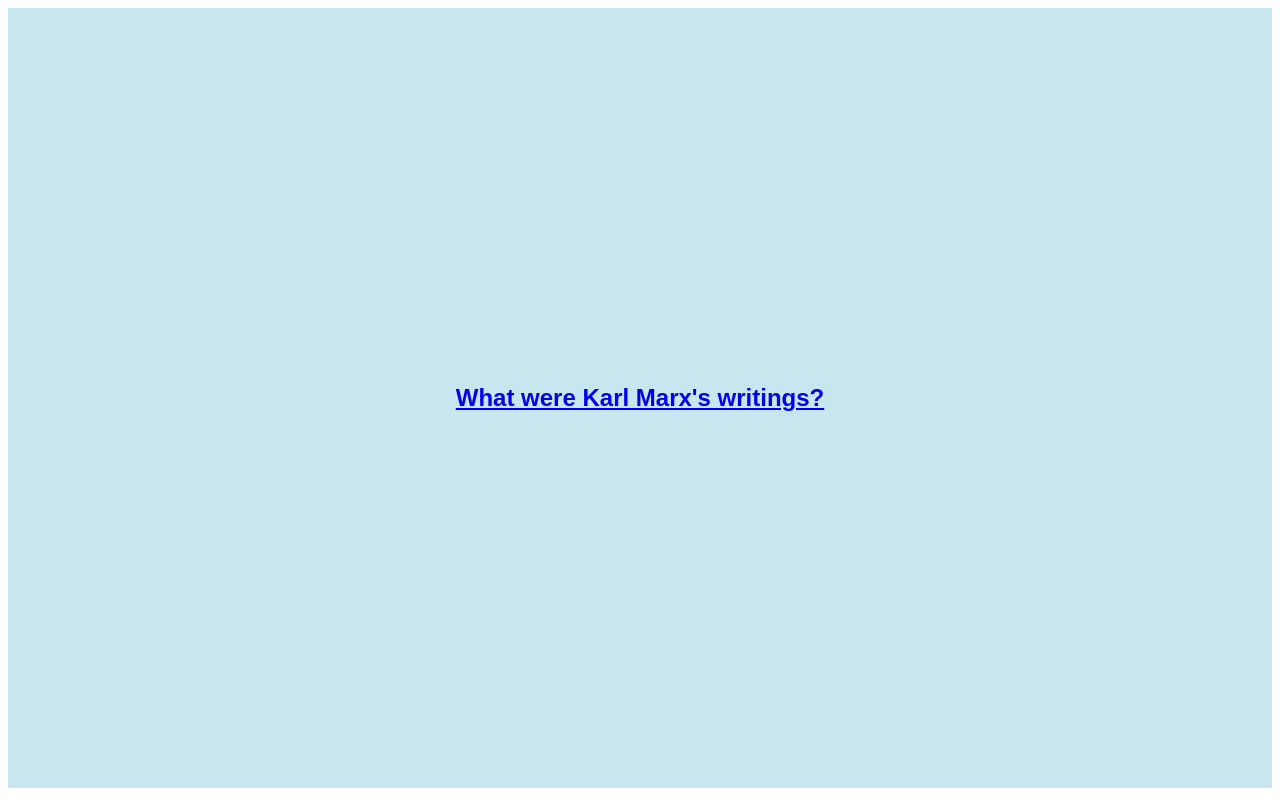
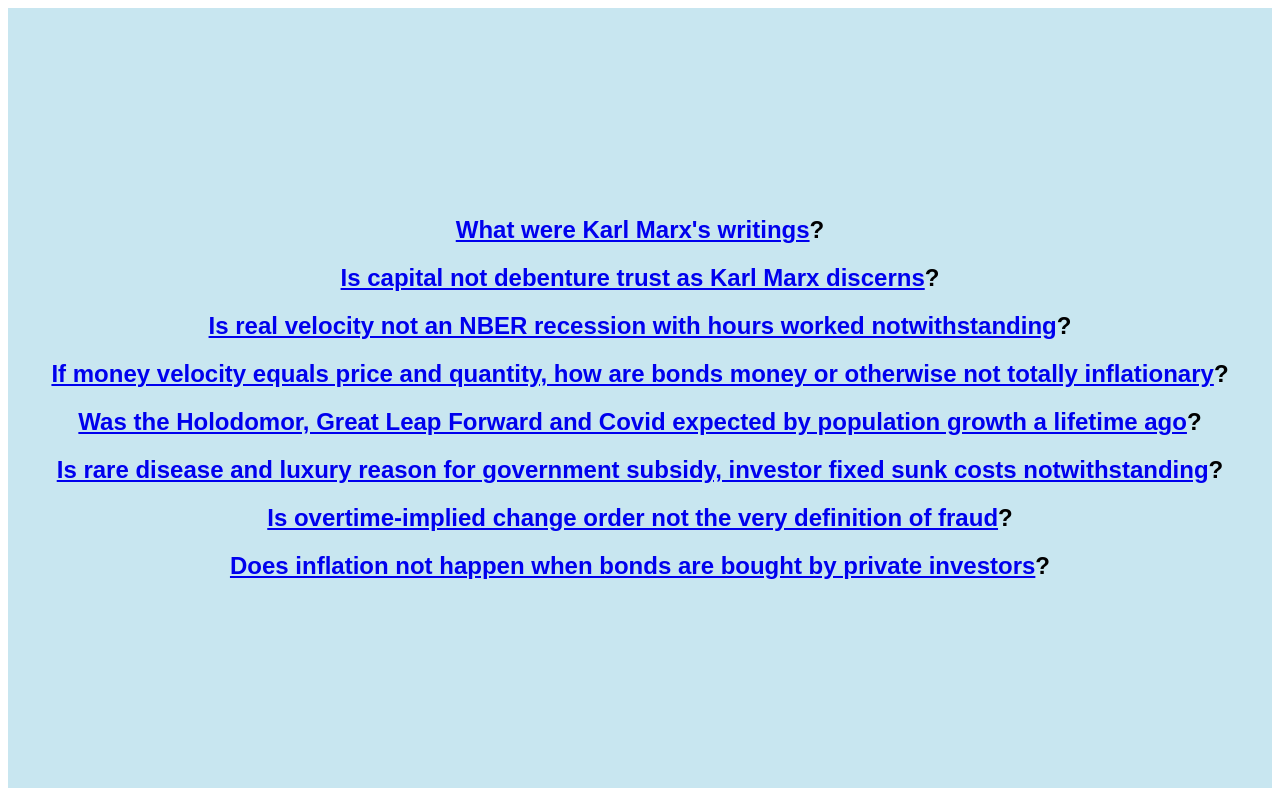
Before and after one commit to NickCarducci/real-velocity, a React (Create React App) app: page / in a window 1280 px wide. Built offline with nearby package versions, Linux system fonts and the light colour scheme.

Commit message:
Update App.js

```diff
--- a/src/App.js
+++ b/src/App.js
@@ -10,7 +10,7 @@
     //const {} = this.state;
     //console.log(this.state.username);
     //const space = " ";
-    /*const setting = (n, more) => {
+    const setting = (n, more) => {
       return {
         style: {
           color: this.state["hoverin" + n] ? "rgb(50,70,90)" : "black",
@@ -33,7 +33,7 @@
         onMouseEnter: () => this.setState({ ["hoverin" + n]: true }),
         onMouseLeave: () => this.setState({ ["hoverin" + n]: false })
       };
-    };*/
+    };
     return (
       <div
         style={{
@@ -47,11 +47,61 @@
           backgroundColor: "rgb(200, 230, 240)"
         }}
       >
-        <h2>
-          <a href="https://marx.quora.com/What-were-Karl-Marxs-writings-1">
-            What were Karl Marx's writings?
-          </a>
-        </h2>
+        <div>
+          <h2>
+            <a href="https://marx.quora.com/What-were-Karl-Marxs-writings-1">
+              What were Karl Marx's writings
+            </a>
+            ?
+          </h2>
+          <h2>
+            <a href="https://www.quora.com/unanswered/Is-capital-not-debenture-trust-as-Karl-Marx-discerns">
+              Is capital not debenture trust as Karl Marx discerns
+            </a>
+            ?
+          </h2>
+          <h2>
+            <a href="https://www.quora.com/unanswered/Is-real-velocity-not-an-NBER-recession-with-hours-worked-notwithstanding">
+              Is real velocity not an NBER recession with hours worked
+              notwithstanding
+            </a>
+            ?
+          </h2>
+          <h2>
+            <a href="https://www.quora.com/If-money-velocity-equals-price-and-quantity-how-are-bonds-money-or-otherwise-not-totally-inflationary">
+              If money velocity equals price and quantity, how are bonds money
+              or otherwise not totally inflationary
+            </a>
+            ?
+          </h2>
+          <h2>
+            <a href="https://www.quora.com/Was-the-Holodomor-Great-Leap-Forward-and-Covid-expected-by-population-growth-a-lifetime-ago/answer/Nick-Carducci">
+              Was the Holodomor, Great Leap Forward and Covid expected by
+              population growth a lifetime ago
+            </a>
+            ?
+          </h2>
+          <h2>
+            <a href="https://www.quora.com/unanswered/Is-rare-disease-and-luxury-reason-for-government-subsidy-investor-fixed-sunk-costs-notwithstanding">
+              Is rare disease and luxury reason for government subsidy, investor
+              fixed sunk costs notwithstanding
+            </a>
+            ?
+          </h2>
+          <h2>
+            <a href="https://www.quora.com/unanswered/Is-overtime-implied-change-order-not-the-very-definition-of-fraud">
+              Is overtime-implied change order not the very definition of fraud
+            </a>
+            ?
+          </h2>
+          <h2>
+            <a href="https://www.quora.com/unanswered/Does-inflation-not-happen-when-bonds-are-bought-by-private-investors">
+              Does inflation not happen when bonds are bought by private
+              investors
+            </a>
+            ?
+          </h2>
+        </div>
       </div>
     );
   }
```
